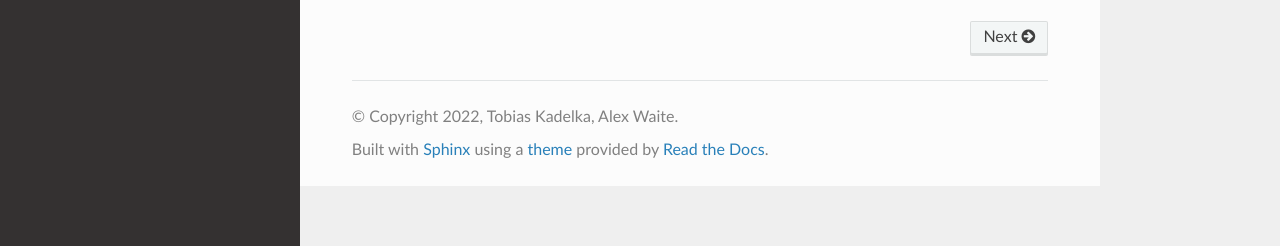
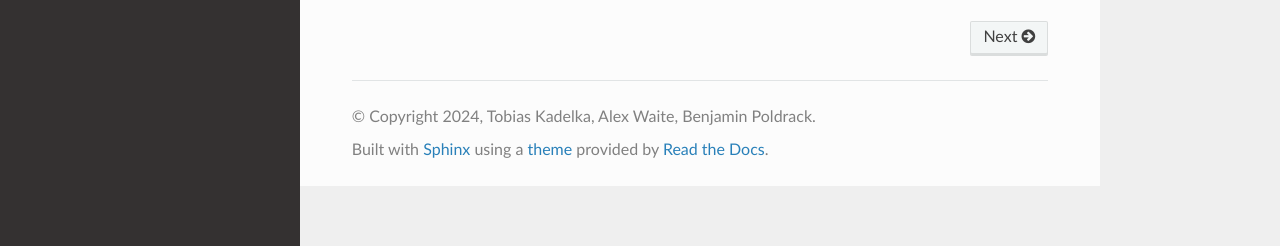
Before and after one commit to psyinfra/onyo, a Sphinx documentation site: the page built from docs/source/index.rst, in a window 1280 px wide. Shown: the part 651-897 px from the top of the page. Built offline with Sphinx 7.4.7 and the Read the Docs theme 2.0.0, drawn with Linux system fonts in a browser that asks for light colours; pages that are not in the unit, such as notebooks, are missing from menus.

Commit message:
DOC: update copyright

```diff
--- a/docs/source/conf.py
+++ b/docs/source/conf.py
@@ -7,8 +7,8 @@
 # https://www.sphinx-doc.org/en/master/usage/configuration.html#project-information
 
 project = 'Onyo'
-copyright = '2022, Tobias Kadelka, Alex Waite'
-author = 'Tobias Kadelka, Alex Waite'
+copyright = '2024, Tobias Kadelka, Alex Waite, Benjamin Poldrack'
+author = 'Tobias Kadelka, Alex Waite, Benjamin Poldrack'
 
 # -- General configuration ---------------------------------------------------
 # https://www.sphinx-doc.org/en/master/usage/configuration.html#general-configuration
```
